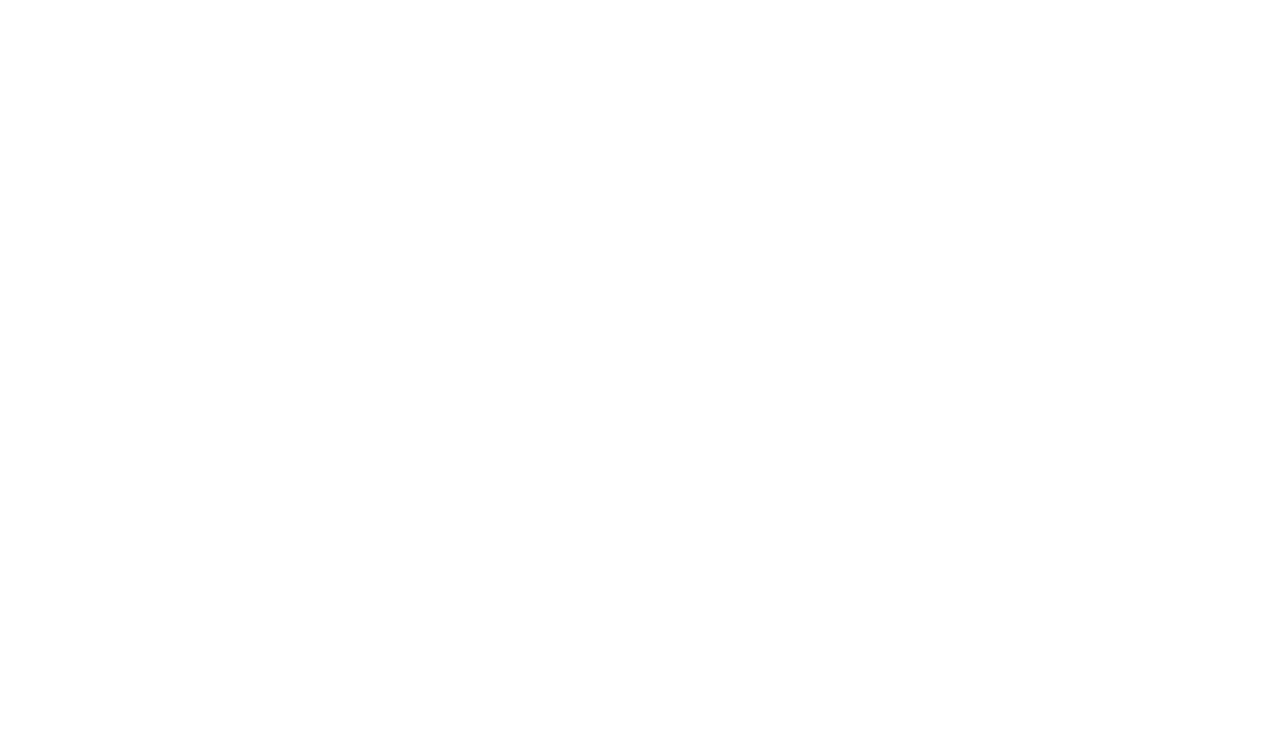
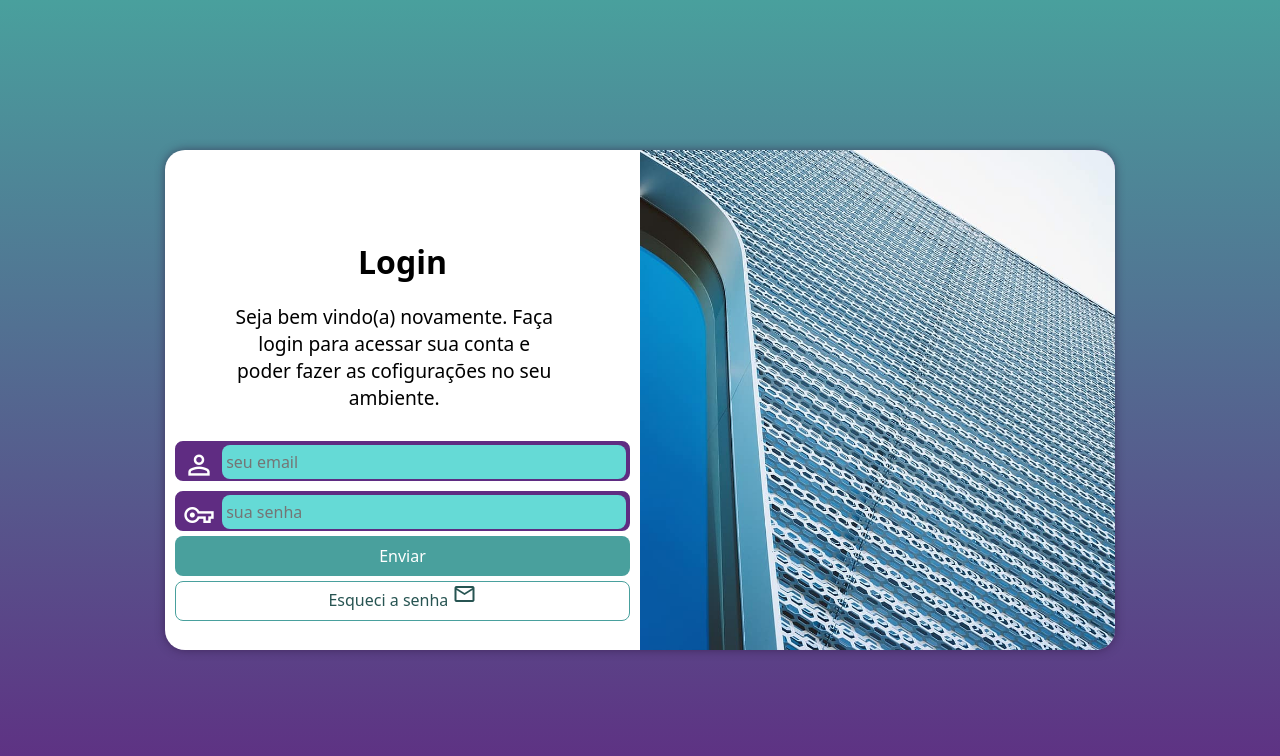
Before and after one commit to renatodinizz/projeto-login, a plain HTML site: page index.html in a window 1280 px wide. Drawn offline with nearby package versions, Linux system fonts and the light colour scheme.

Commit message:
finalizando o projeto

```diff
--- /dev/null
+++ b/estilos/media-query.css
@@ -0,0 +1,61 @@
+@charset "UTF-8";
+
+@media screen and (min-width:768px) and (max-width: 992px) {
+    body {
+        background-image: linear-gradient(to top, #5f2c82, #49a09d);
+    }
+    section#login {
+        width: 80vw;
+    }
+    section#login > div#imagem{
+        float: left;
+        width: 30%;
+        height: 100%;
+    }
+    section#login > div#formulario {
+        float: right;
+        width: 70%;
+    }
+    div#formulario > h1 {
+        text-align: center;
+        margin: 80px 0px 20px 0px;
+        font-size: 1.5em;
+    }
+    div#formulario > p {
+        font-size: 1.0em;
+        width: 70%;
+        text-align: center;
+        margin-bottom: 30px;
+        transform: translateX(60px);
+    }
+}
+
+@media screen and (min-width:992px) {
+    body {
+        background-image: linear-gradient(to top, #5f2c82, #49a09d);
+    }
+    section#login {
+        width: 950px;
+    }
+    section#login > div#imagem{
+        float: right;
+        width: 50%;
+        height: 100%;
+    }
+    section#login > div#formulario {
+        float: left;
+        width: 50%;
+    }
+    div#formulario > h1 {
+        text-align: center;
+        margin: 80px 0px 20px 0px;
+        font-size: 2em;
+    }
+    div#formulario > p {
+        font-size: 1.2em;
+        width: 70%;
+        text-align: center;
+        margin-bottom: 30px;
+        transform: translateX(60px);
+    }
+}
--- a/estilos/style.css
+++ b/estilos/style.css
@@ -5,3 +5,117 @@ Paleta de cores
 Verde: #49a09d
 Roxo: #5f2c82
 */
+* {
+    font-family: system-ui, -apple-system, BlinkMacSystemFont, 'Segoe UI', Roboto, Oxygen, Ubuntu, Cantarell, 'Open Sans', 'Helvetica Neue', sans-serif;
+    margin: 0px;
+    padding: 0px;
+    box-sizing: border-box;
+}
+body, html {
+    background-color: #5f2c82;
+    height: 100vh;
+    width: 100vw;
+}
+main {
+    position: relative;
+    height: 100vh;
+    width: 100vw;
+}
+section#login {
+    position: absolute;
+    top: 50%;
+    left: 50%;
+    background-color: white;
+    box-shadow: 0px 0px 10px #2913388a;
+    overflow: hidden;
+    width: 250px;
+    height: 500px;
+    border-radius: 20px;
+    transition: width .3s, height .3s;
+    transition-timing-function: ease;
+    transform: translate(-50%, -50%);
+}
+section#login > div#imagem {
+    display: block;
+    background: #5f2c82 url(../imagens/metal.jpg) no-repeat;
+    background-size: cover;
+    height: 200px;
+    background-position: left bottom;
+}
+
+section#login > div#formulario {
+    display: block;
+    padding: 10px;
+}
+div#formulario > h1 {
+    text-align: center;
+    margin-bottom: 10px;
+}
+div#formulario > p {
+    font-size: 0.8em;
+}
+div.campo > label {
+    display: none;
+}
+div.campo > span {
+    color: white;
+    font-size: 2em;
+    width: 40px;
+    padding: 5px;
+}
+div.campo > input {
+    background-color: #65dad6;
+    width: calc(100% - 45px);
+    font-size: 1em;
+    height: 100%;
+    border: none;
+    border-radius: 8px;
+    padding: 4px;
+    transform: translateY(-13px);
+}
+form > div.campo {
+    display: block;
+    background-color: #5f2c82;
+    border: 3px solid #5f2c82;
+    width: 100%;
+    height: 40px;
+    border-radius: 8px;
+    margin: 10px 0px 5px 0px;
+    cursor: pointer;
+}
+form > input[type = submit] {
+    display: block;
+    font-size: 1em;
+    width: 100%;
+    height: 40px;
+    background-color: #49a09d;
+    color: white;
+    border: none;
+    border-radius: 8px;
+    cursor: pointer;
+}
+form > input[type = submit]:hover {
+    background-color: #275452;
+}
+
+form a.botao {
+    display: block;
+    text-align: center;
+    font-size: 1em;
+    width: 100%;
+    height: 40px;
+    background-color: #ffffff;
+    color: #275452;
+    text-decoration: none;
+    border: 1px solid #49a09d;
+    border-radius: 8px;
+    margin-top: 5px;
+
+}
+form > a.botao:hover {
+    background-color: #65dad6;
+    color: white;
+}
+form > a.botao > span {
+    font-size: 1.5em;
+}
--- a/index.html
+++ b/index.html
@@ -4,9 +4,35 @@
     <meta charset="UTF-8">
     <meta name="viewport" content="width=device-width, initial-scale=1.0">
     <title>Desafio login</title>
+    <link href="https://fonts.googleapis.com/css2?family=Material+Symbols+Outlined:opsz,wght,FILL,GRAD@20,100,1,200" rel="stylesheet" />
     <link rel="stylesheet" href="estilos/style.css">
+    <link rel="stylesheet" href="estilos/media-query.css">
 </head>
 <body>
+    <main>
+        <section id="login">
+            <div id="imagem">
 
+            </div>
+            <div id="formulario">
+                <h1>Login</h1>
+                <p>Seja bem vindo(a) novamente. Faça login para acessar sua conta e poder fazer as cofigurações no seu ambiente.</p>
+                <form action="">
+                    <div class="campo">
+                        <span class="material-symbols-outlined">person</span>
+                        <input type="email" name="email" id="iemail" required placeholder="seu email" minlength="8" maxlength="30">
+                        <label for="iemail">Usuário:</label>
+                    </div>
+                    <div class="campo">
+                        <span class="material-symbols-outlined">vpn_key</span>
+                        <input type="password" name="senha" id="isenha" required placeholder="sua senha" minlength="4" maxlength="20">
+                        <label for="isenha">Senha:</label>
+                    </div>
+                    <input type="submit" value="Enviar">
+                    <a class="botao" href="#">Esqueci a senha <span class="material-symbols-outlined">mail</span></a>
+                </form>
+            </div>
+        </section>
+    </main>
 </body>
 </html>
```
